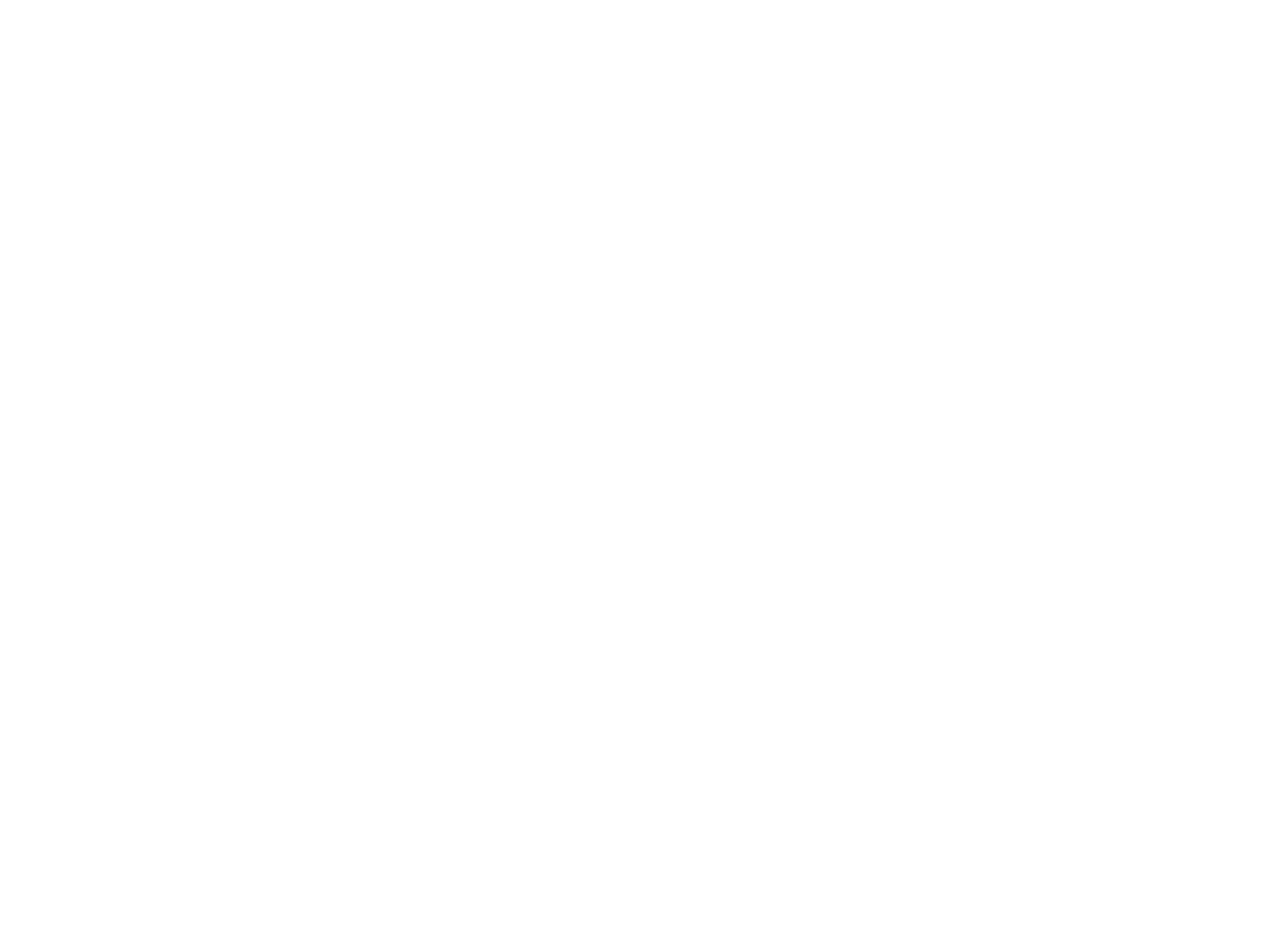
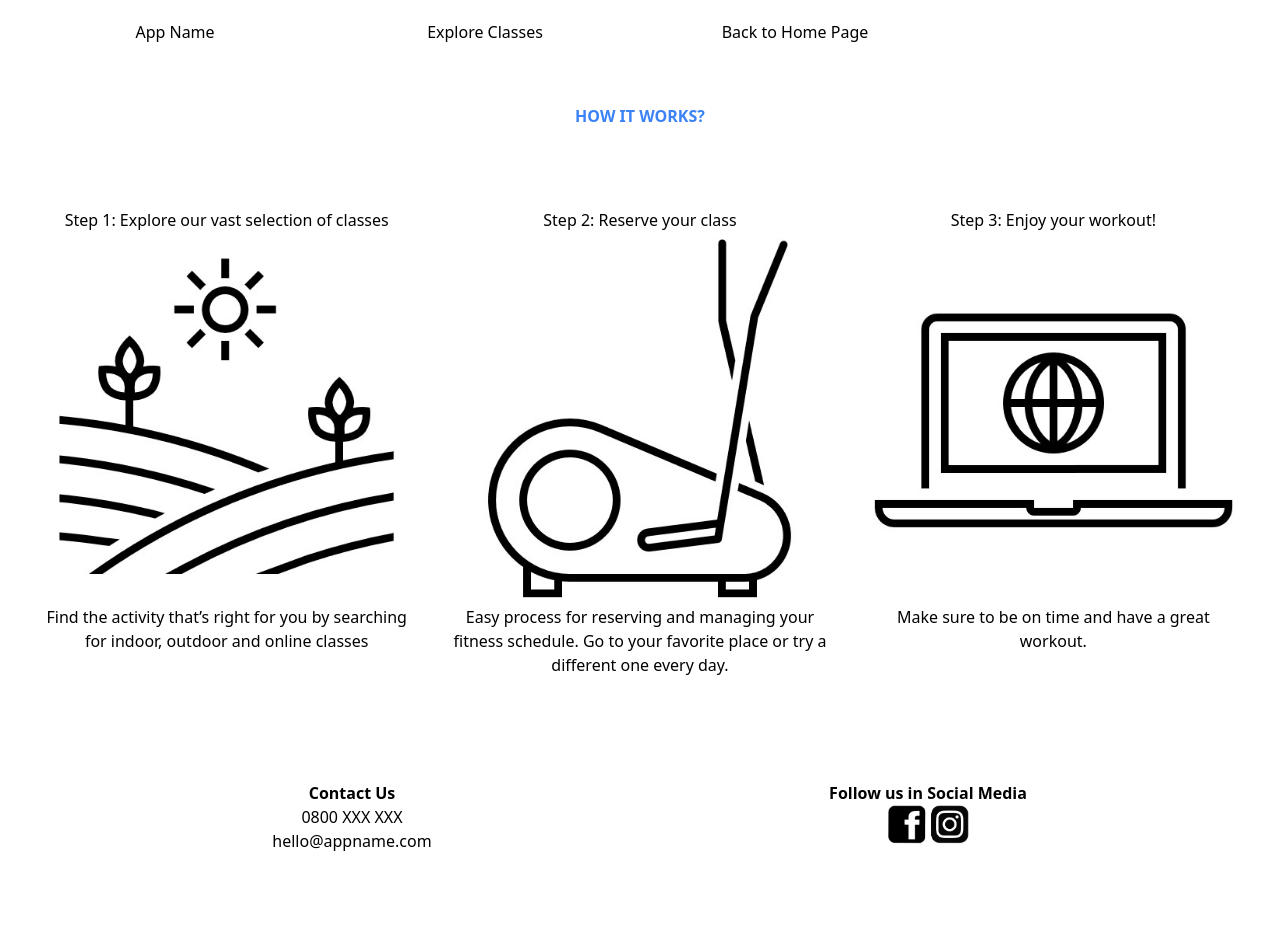
Before and after one commit to lee17kai/final, a website: page how.html in a window 1280 px wide. Before the commit the page ends 800 px from the top, so only its background shows below. Drawn offline with nearby package versions, Linux system fonts and the light colour scheme.

Commit message:
updated index

```diff
--- a/how.html
+++ b/how.html
@@ -0,0 +1,111 @@
+<!DOCTYPE html>
+
+<html lang="en">
+
+<head>
+  <meta charset="UTF-8">
+  <meta name="viewport" content="width=device-width, initial-scale=1.0">
+  <title>How it works</title>
+  <link href="https://unpkg.com/tailwindcss@^2/dist/tailwind.min.css" rel="stylesheet" type="text/css">
+  <link type="text/css" rel="stylesheet" href="https://www.gstatic.com/firebasejs/ui/4.7.3/firebase-ui-auth.css" />
+</head>
+
+<body>
+
+  <div>
+
+    <!-- Start Of: Top Menu -->
+    <div class="flex p-5 text-center">
+
+      <div class="w-1/4">
+        <h1>
+            <a href="index.html">
+            <span>App Name</span>
+            </a>
+        </h1>
+        </div>
+
+        <div class="w-1/4">
+        <p>
+          <a href="classes.html">
+            <span>Explore Classes</span>
+          </a>
+        </p>
+        </div>
+
+        <div class="w-1/4">
+          <p>
+            <a href="main.html">
+              <span>Back to Home Page</span>
+            </a>
+          </p>
+        </div>
+
+
+    </div>
+    <!-- End Of: Top Menu -->
+
+
+    <div class="font-bold uppercase text-center text-blue-500 p-5 m-5">How it works?</div>
+
+
+    <!-- Start Of: details below "What can I book with app?" -->
+    <div class="flex p-5">
+
+      <div class="w-1/3 p-5 text-center">
+        <div>
+          <h2>Step 1: Explore our vast selection of classes</h2>
+          <div>
+            <img src="outdoor.jpg">
+          </div>
+          <div>Find the activity that’s right for you by searching for indoor, outdoor and online classes </div>
+         </div>
+      </div>
+
+
+      <div class="w-1/3 p-5 text-center">
+        <div>
+          <h2>Step 2: Reserve your class</h2>
+          <div>
+            <img src="indoor.jpg">
+          </div>
+          <div>Easy process for reserving and managing your fitness schedule. Go to your favorite place or try a different one every day.</div>
+        </div>
+      </div>
+
+      <div class="w-1/3 p-5 text-center">
+        <div>
+          <h2>Step 3: Enjoy your workout!</h2>
+          <div>
+            <img src="online.jpg">
+          </div>
+          <div>Make sure to be on time and have a great workout.
+        </div>
+        </div>
+      </div>
+
+    </div>
+     <!-- End Of: details below "What can I book with app?" -->
+
+     <div class="md:p-16 p-4">
+      <div class="flex">
+           <h1 class="w-1/2 text-center">
+              <div class="font-bold text-center">Contact Us</div>
+              <div> 0800 XXX XXX </div>
+              <div>hello@appname.com</div>
+           </h1>
+
+           <div class="w-1/2 md:flex md:justify-center mb-6">
+           <h2 class="font-bold text-center">Follow us in Social Media
+              <div class="md:flex mx-auto md:justify-center w-1/6"><img src="fbinst.jpg"></a>
+              </div>
+              </h2>
+  </div>
+
+  </div>
+
+
+
+</body>
+
+</html>
```
Also changed, not shown: index.html (+13 -5 lines), main.html (+3 -1 lines), indeximage.jpeg (added), indeximage.jpg (added).
